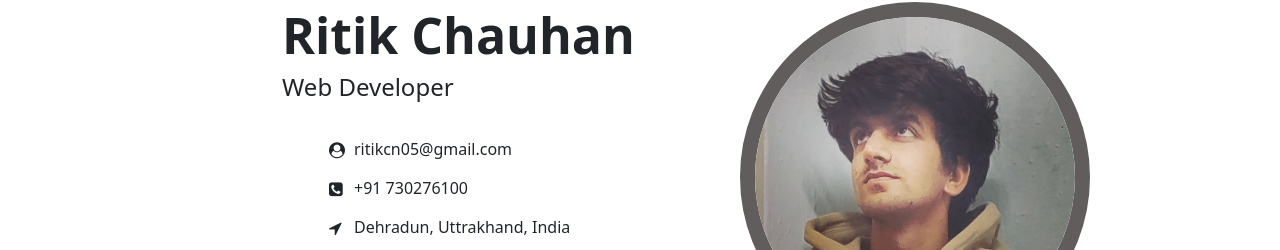
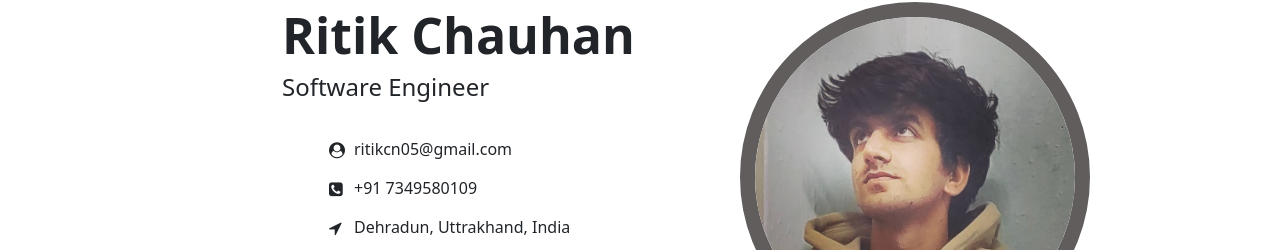
Before and after one commit to ritikchauhan-01/ritik.portfolio, an Angular app: page /home in a window 1280 px wide. Shown: the part 220-470 px from the top of the page. Built offline with nearby package versions, Linux system fonts and the light colour scheme.

Commit message:
Update home.component.html

```diff
--- a/src/app/home/home.component.html
+++ b/src/app/home/home.component.html
@@ -3,10 +3,10 @@
   <div class="col-sm-6 intro">
     <h2 class="first">Hello, I'm</h2>
     <p class="second">Ritik Chauhan</p>
-    <h4 class="third">Web Developer</h4>
+    <h4 class="third">Software Engineer</h4>
     <ul class="contact">
       <li><i class="fa fa-user-circle"></i>ritikcn05@gmail.com</li>
-      <li><i class="fa fa-phone-square"></i>+91  730276100</li>
+      <li><i class="fa fa-phone-square"></i>+91  7349580109</li>
       <li><i class="fa fa-location-arrow"></i>Dehradun, Uttrakhand, India</li>
     </ul>
     <ul class="social-media">
```
